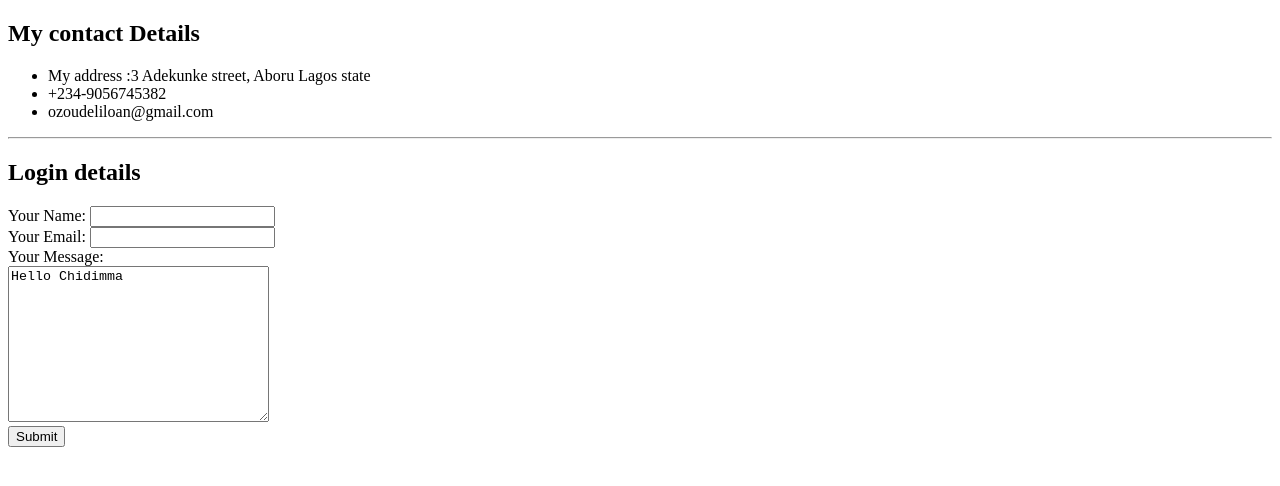
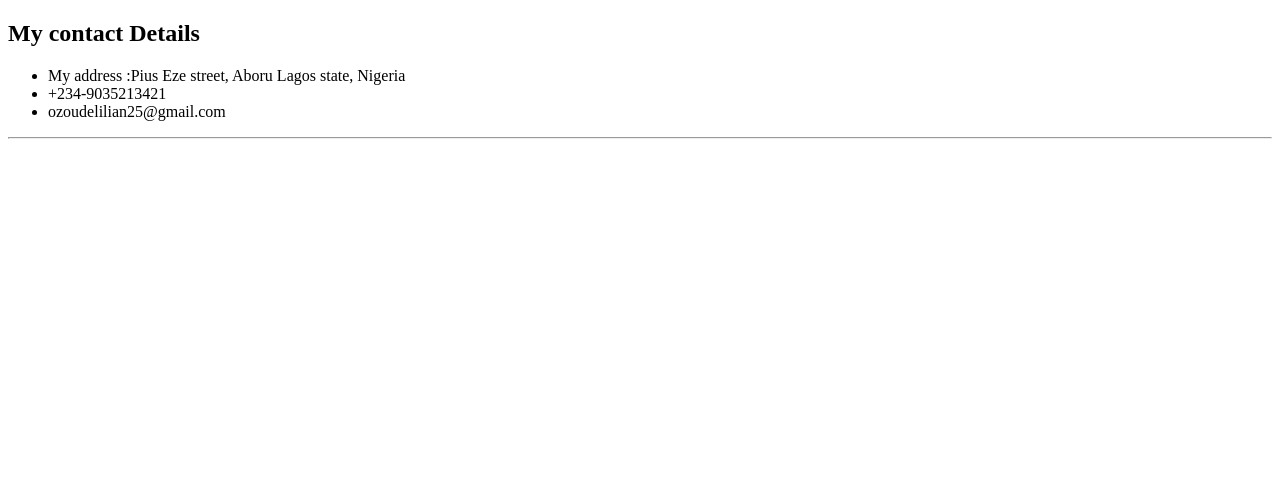
Before and after one commit to lilian55/cv, a plain HTML site: page contact.html in a window 1280 px wide. Drawn offline with Linux system fonts and the light colour scheme.

Commit message:
Update contact.html

```diff
--- a/contact.html
+++ b/contact.html
@@ -9,12 +9,12 @@
 <body>
     <h2>My contact Details</h2>
     <ul>
-        <li> My address :3 Adekunke street, Aboru Lagos state</li>
-        <li> +234-9056745382</li>
-        <li>ozoudeliloan@gmail.com</li>
+        <li> My address :Pius Eze street, Aboru Lagos state, Nigeria</li>
+        <li> +234-9035213421</li>
+        <li>ozoudelilian25@gmail.com</li>
     </ul>
     <hr>
-    <h2>Login details</h2>
+<!--     <h2>Login details</h2>
     <form class="" action="mailto:ozoudelilian25@gmail.com" method="post">
         <label>Your Name:</label>
         <input type="text" name="" value=""><br>
@@ -24,7 +24,7 @@
         <textarea name="your-message" rows="10" cols="30">Hello Chidimma</textarea><br>
         <input type="submit">
 
-     </form>
+     </form> -->
 
 </body>
 </html>
```
